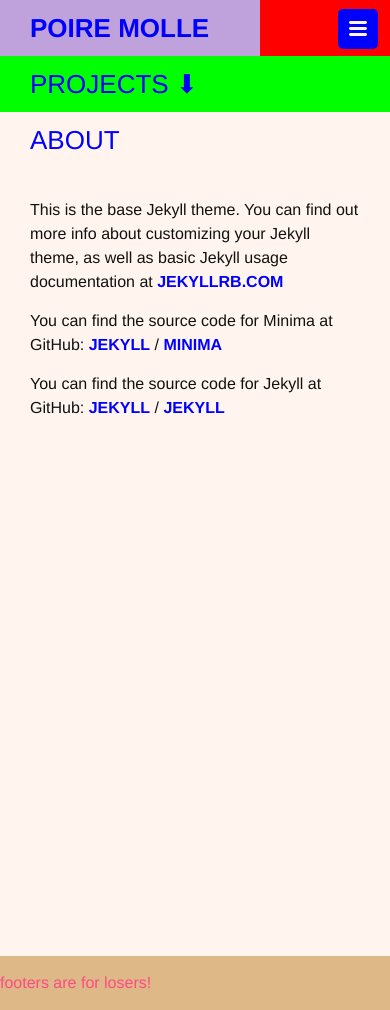
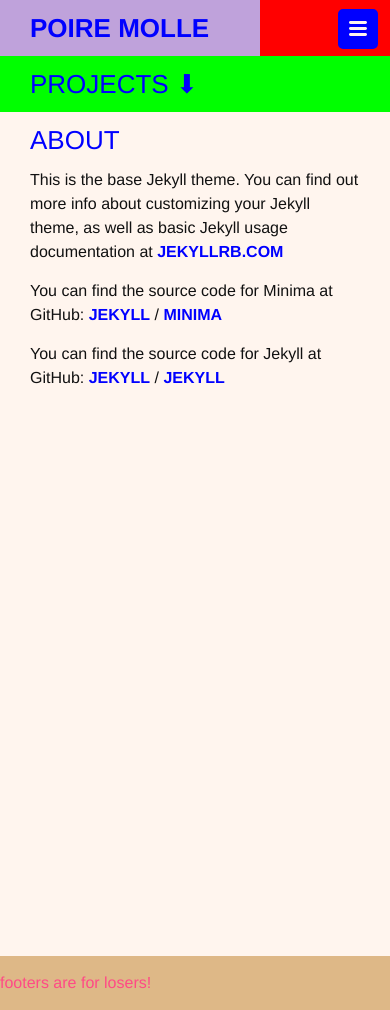
Before and after one commit to poiremolle/blog, a Jekyll site: the page built from about.md, in a window 390 px wide. Built offline with Jekyll 4.4.1, drawn with Linux system fonts in a browser that asks for light colours.

Commit message:
removing bottom margin from page header in mobile version

```diff
--- a/_sass/minima/_layout.scss
+++ b/_sass/minima/_layout.scss
@@ -265,6 +265,10 @@
  */
 .page-header {
   margin-bottom: $spacing-unit;
+  @include media-query($on-palm){
+    margin-bottom: 0;
+  }
+
 }
 
 .page-title {
```
